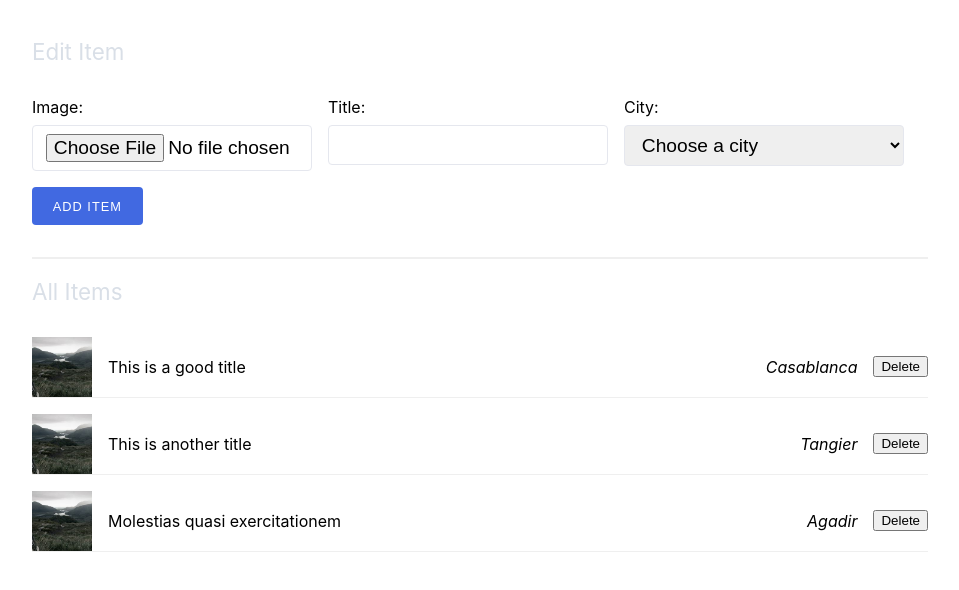
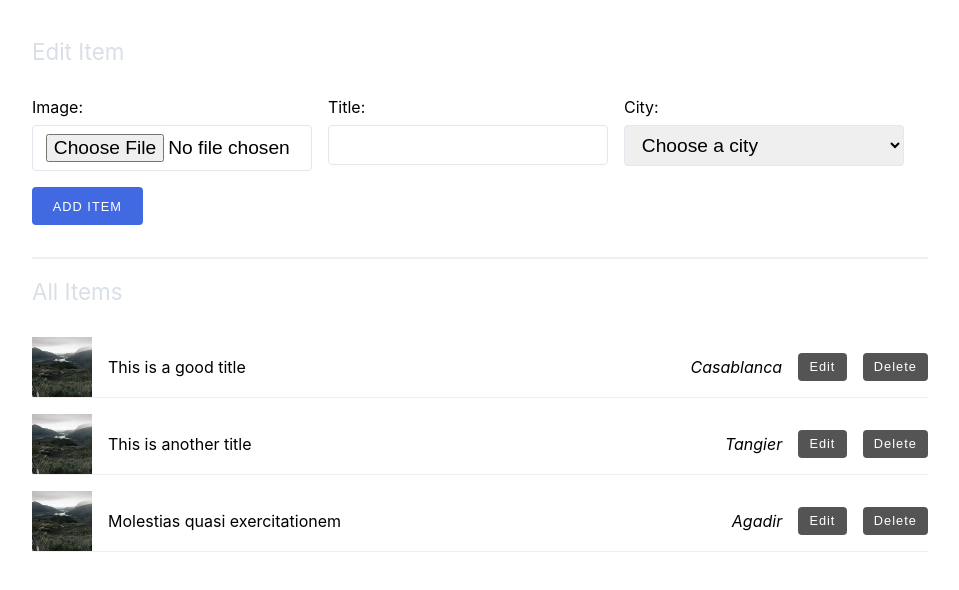
Before and after one commit to omhoumz/gid-super-item-creator, a React (Create React App) app: page / in a window 1280 px wide. Shown: the top 590 px of the page, without its empty margins (160-1119 px from the left). Built offline with nearby package versions, Linux system fonts and the light colour scheme.

Commit message:
add onEdit buttons & events

```diff
--- a/src/components/all-items/all-items.js
+++ b/src/components/all-items/all-items.js
@@ -3,7 +3,7 @@ import React from "react";
 import { Item } from "./item/item";
 import "./all-items.css";
 
-export const AllItems = ({ items, onDelete }) => {
+export const AllItems = ({ items, onDelete, onEdit }) => {
   return (
     <React.Fragment>
       <h2 className="heading">All Items</h2>
@@ -16,6 +16,7 @@ export const AllItems = ({ items, onDelete }) => {
             city={item.city}
             key={index}
             onDelete={onDelete}
+            onEdit={onEdit}
           />
         ))}
       </ul>
--- a/src/components/all-items/item/item.js
+++ b/src/components/all-items/item/item.js
@@ -2,13 +2,18 @@ import React from "react";
 
 import "./item.css";
 
-export const Item = ({ id, title, city, image, onDelete }) => {
+export const Item = ({ id, title, city, image, onDelete, onEdit }) => {
   return (
     <li className="item">
       <img className="item-image" alt="" src={image} />
       <span className="item-title">{title}</span>
       <span className="item-city">{city}</span>
-      <button onClick={() => onDelete(id)}>Delete</button>
+      <button onClick={() => onEdit(id)} className="btn sm">
+        Edit
+      </button>
+      <button onClick={() => onDelete(id)} className="btn sm">
+        Delete
+      </button>
     </li>
   );
 };
```
